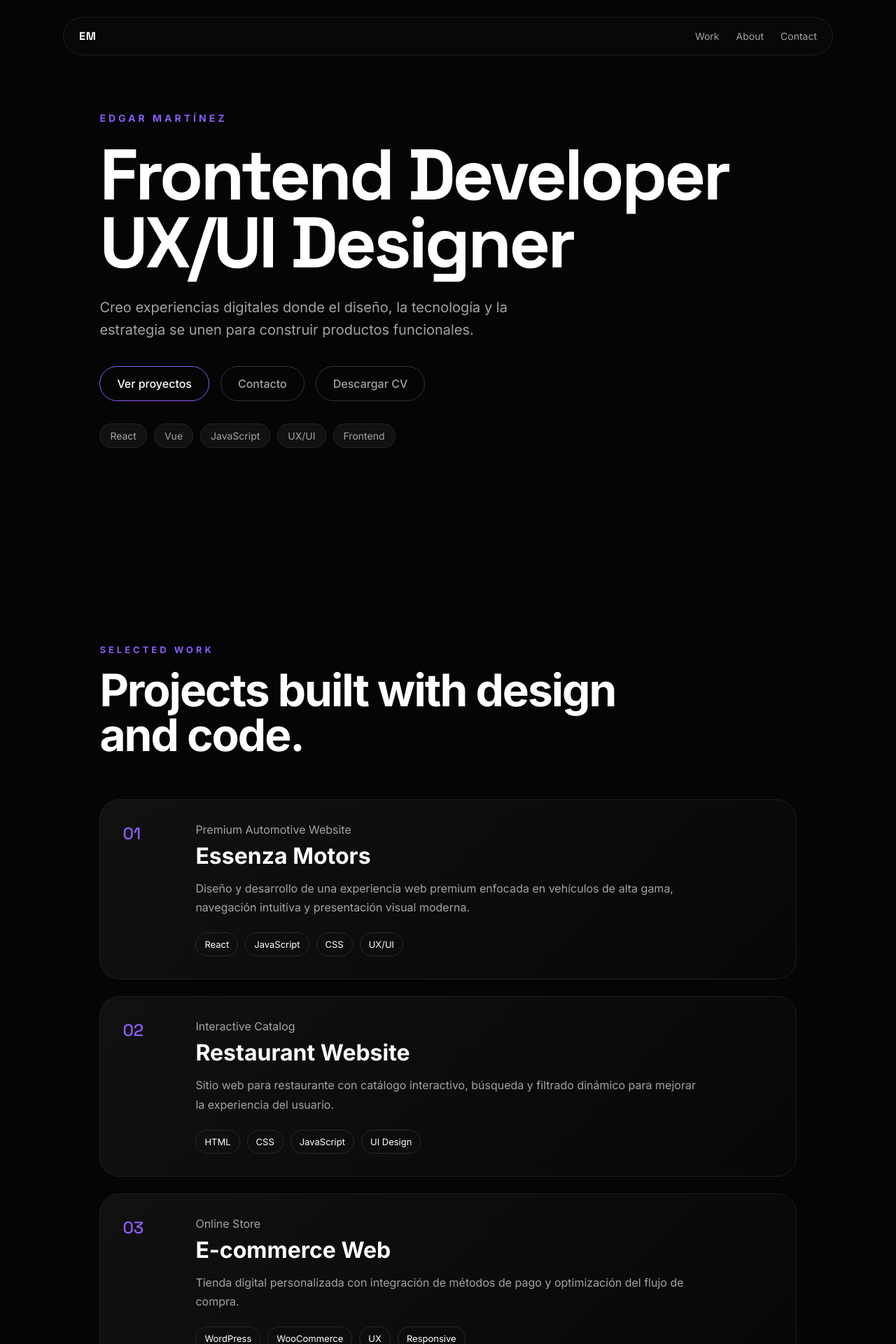
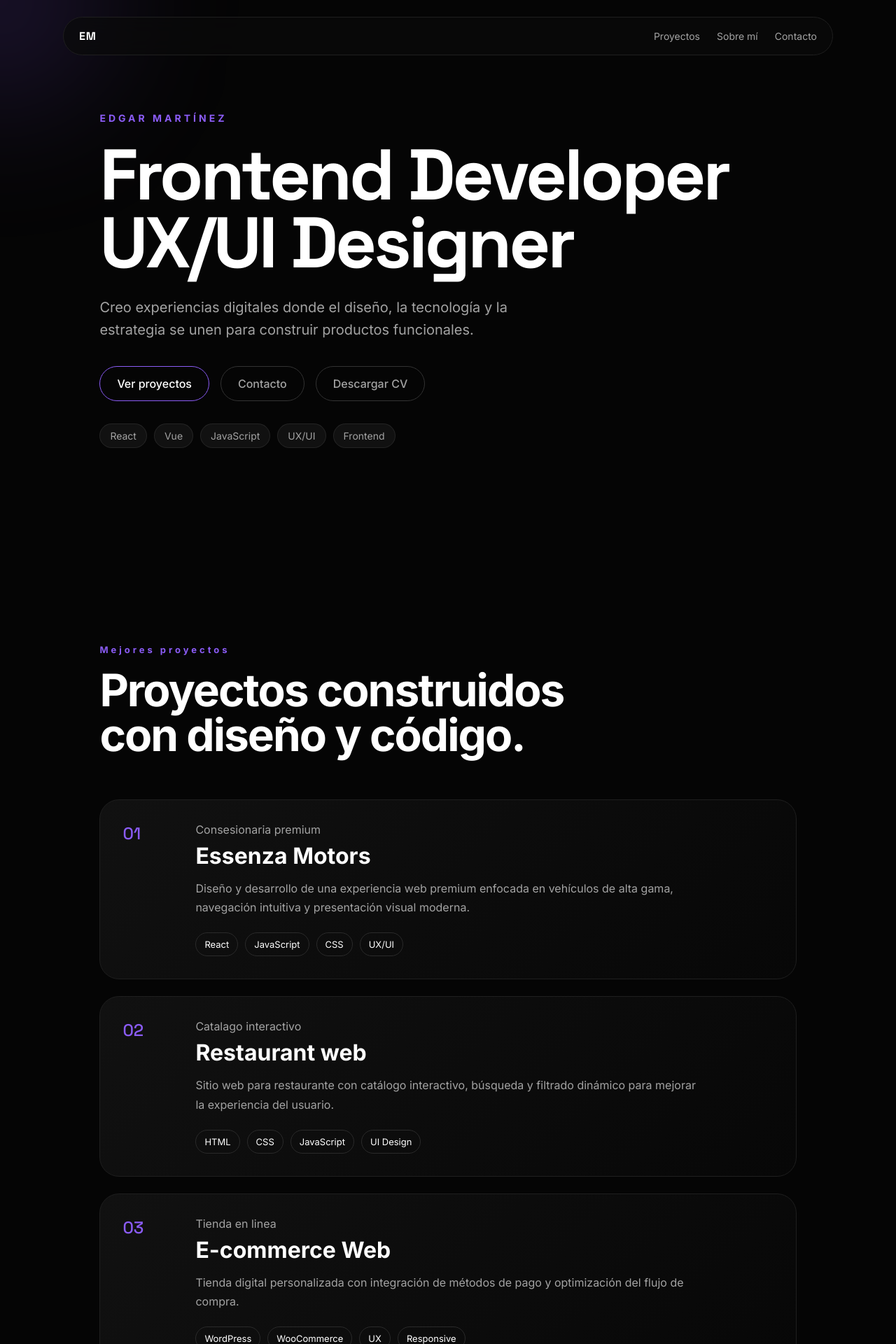
Before and after one commit to David30Mtz/Portfolio-Edgar-Martinez, a React (Vite) app: page / in a window 1280 px wide. Shown: the top 1920 px of the page at 70% size. Built offline with nearby package versions, Linux system fonts and the light colour scheme.

Commit message:
El efecto Glow del cursor y cambios del navbar y me acabo de dar cuenta que falta el menu hamburguesa

```diff
--- a/src/App.jsx
+++ b/src/App.jsx
@@ -5,10 +5,13 @@ import Projects from "./components/Projects";
 import Skills from "./components/Skills";
 import About from "./components/About";
 import Footer from "./components/Footer";
+import CursorGlow from "./components/CursorGlow";
 
 function App() {
   return (
     <>
+      <CursorGlow />
+
       <Navbar />
 
       <main>
--- /dev/null
+++ b/src/components/CursorGlow.jsx
@@ -0,0 +1,56 @@
+import { useEffect, useState } from "react";
+
+function CursorGlow(){
+
+const [position,setPosition] = useState({
+x:0,
+y:0
+});
+
+
+useEffect(()=>{
+
+const move = (e)=>{
+
+setPosition({
+x:e.clientX,
+y:e.clientY
+});
+
+};
+
+window.addEventListener("mousemove",move);
+
+
+return ()=>{
+
+window.removeEventListener("mousemove",move);
+
+};
+
+
+},[]);
+
+
+return(
+
+<div
+
+className="cursor-glow"
+
+style={{
+
+left:`${position.x}px`,
+top:`${position.y}px`
+
+}}
+
+
+/>
+
+);
+
+}
+
+
+export default CursorGlow;
--- a/src/components/Navbar.jsx
+++ b/src/components/Navbar.jsx
@@ -4,9 +4,9 @@ function Navbar() {
       <a href="#" className="logo">EM</a>
 
       <div className="nav-links">
-        <a href="#projects">Work</a>
-        <a href="#about">About</a>
-        <a href="#contact">Contact</a>
+        <a href="#projects">Proyectos</a>
+        <a href="#about">Sobre mí</a>
+        <a href="#contact">Contacto</a>
       </div>
     </nav>
   );
--- a/src/components/Projects.jsx
+++ b/src/components/Projects.jsx
@@ -4,15 +4,15 @@ const projects = [
   {
     number: "01",
     title: "Essenza Motors",
-    type: "Premium Automotive Website",
+    type: "Consesionaria premium",
     description:
       "Diseño y desarrollo de una experiencia web premium enfocada en vehículos de alta gama, navegación intuitiva y presentación visual moderna.",
     stack: ["React", "JavaScript", "CSS", "UX/UI"],
   },
   {
     number: "02",
-    title: "Restaurant Website",
-    type: "Interactive Catalog",
+    title: "Restaurant web",
+    type: "Catalago interactivo",
     description:
       "Sitio web para restaurante con catálogo interactivo, búsqueda y filtrado dinámico para mejorar la experiencia del usuario.",
     stack: ["HTML", "CSS", "JavaScript", "UI Design"],
@@ -20,7 +20,7 @@ const projects = [
   {
     number: "03",
     title: "E-commerce Web",
-    type: "Online Store",
+    type: "Tienda en linea",
     description:
       "Tienda digital personalizada con integración de métodos de pago y optimización del flujo de compra.",
     stack: ["WordPress", "WooCommerce", "UX", "Responsive"],
@@ -30,8 +30,8 @@ const projects = [
 function Projects() {
   return (
     <section className="projects" id="projects">
-      <p className="section-label">SELECTED WORK</p>
-      <h2>Projects built with design and code.</h2>
+      <p className="section-label">Mejores proyectos</p>
+      <h2>Proyectos construidos con diseño y código.</h2>
 
       <div className="projects-list">
         {projects.map((project) => (
--- a/src/index.css
+++ b/src/index.css
@@ -420,3 +420,29 @@ h1 {
   background: var(--accent);
   color: white;
 }
+
+/* =======================
+CURSOR GLOW
+======================= */
+
+.cursor-glow {
+
+  position: fixed;
+
+  width: 300px;
+
+  height: 300px;
+
+  background: rgba(139, 92, 246, 0.18);
+
+  border-radius: 50%;
+
+  filter: blur(100px);
+
+  pointer-events: none;
+
+  transform: translate(-50%, -50%);
+
+  z-index: -1;
+
+}
```
